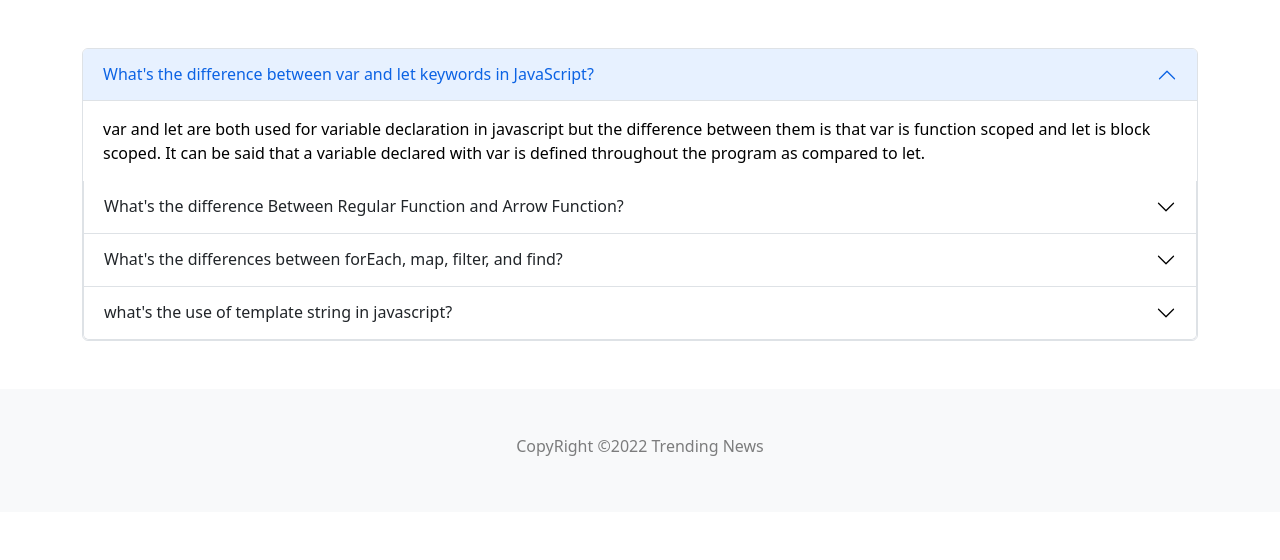
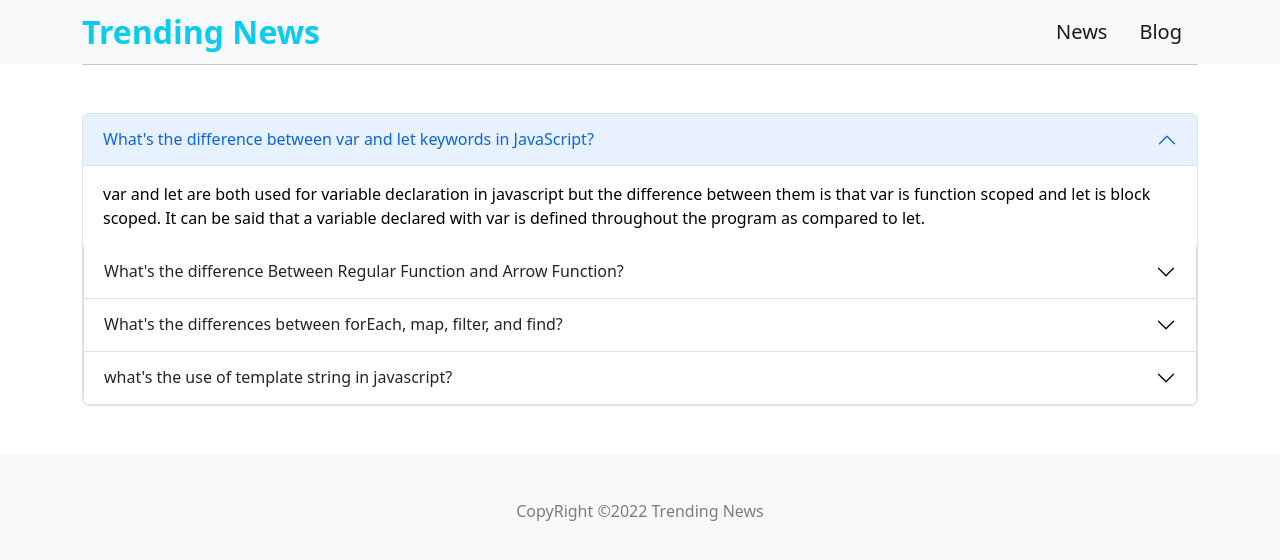
Before and after one commit to HasanC14/Trending-news, a plain HTML site: page blog.html in a window 1280 px wide. Drawn offline with nearby package versions, Linux system fonts and the light colour scheme.

Commit message:
today's final

```diff
--- a/blog.html
+++ b/blog.html
@@ -12,6 +12,24 @@
 </head>
 
 <body>
+    <!-- Navigation Bar -->
+    <header>
+        <section class="mb-5 pt-5 container">
+            <nav class="navbar navbar fixed-top  navbar-expand-lg bg-light ">
+                <div class="container d-flex justify-content-between">
+                    <div>
+                        <a class="navbar-brand fs-2 fw-bold text-info">Trending News</a>
+                    </div>
+
+                    <div class="d-flex">
+                        <a class="navbar-brand  px-3" href="index.html">News</a>
+                        <a class="navbar-brand " href="blog.html">Blog</a>
+                    </div>
+                </div>
+            </nav>
+            <hr>
+        </section>
+    </header>
     <section class="container mb-5">
         <div class="accordion mt-5" id="accordionExample">
             <div class="accordion-item">
@@ -94,6 +112,7 @@
             </div>
         </div>
     </footer>
+
     <!-- JavaScript Bundle with Popper -->
     <script src="https://cdn.jsdelivr.net/npm/bootstrap@5.2.0/dist/js/bootstrap.bundle.min.js"
         integrity="sha384-A3rJD856KowSb7dwlZdYEkO39Gagi7vIsF0jrRAoQmDKKtQBHUuLZ9AsSv4jD4Xa"
```
Also changed, not shown: index.html (renamed from news.html, +16 -0 lines), javas.js (+6 -24 lines).
